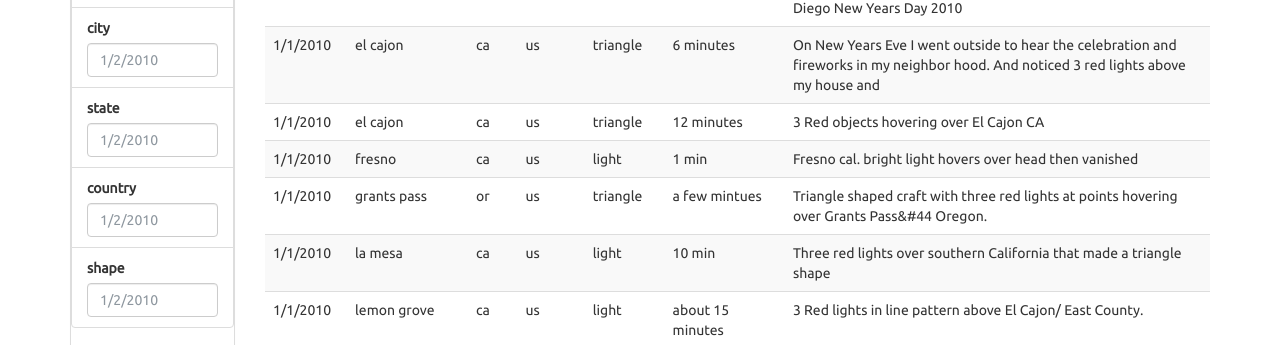
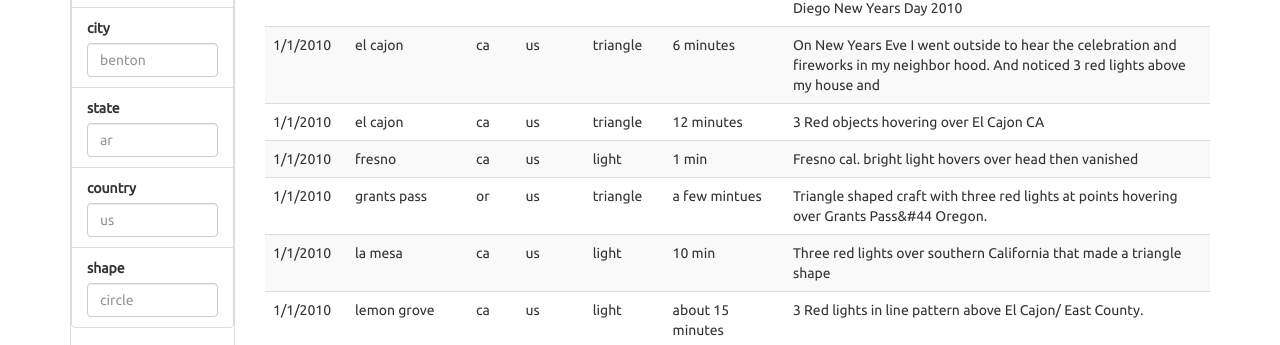
Before and after one commit to emersonmolett/javascript-challenge, a plain HTML site: page 14-Intro-To-JavaScript/UFO-level-1/index.html in a window 1280 px wide. Shown: the part 787-1132 px from the top of the page. Drawn offline with nearby package versions, Linux system fonts and the light colour scheme.

Commit message:
updated placeholders in the html file for city, state, country, and shape

```diff
--- a/14-Intro-To-JavaScript/UFO-level-1/index.html
+++ b/14-Intro-To-JavaScript/UFO-level-1/index.html
@@ -41,19 +41,19 @@
                       </li>
                       <li class="filter list-group-item">
                         <label for="date">city</label>
-                        <input class="form-control" id="city" type="text" placeholder="1/2/2010">
+                        <input class="form-control" id="city" type="text" placeholder="benton">
                       </li>
                       <li class="filter list-group-item">
                         <label for="date">state</label>
-                        <input class="form-control" id="state" type="text" placeholder="1/2/2010">
+                        <input class="form-control" id="state" type="text" placeholder="ar">
                       </li>
                       <li class="filter list-group-item">
                         <label for="date">country</label>
-                        <input class="form-control" id="country" type="text" placeholder="1/2/2010">
+                        <input class="form-control" id="country" type="text" placeholder="us">
                       </li>
                       <li class="filter list-group-item">
                         <label for="date">shape</label>
-                        <input class="form-control" id="shape" type="text" placeholder="1/2/2010">
+                        <input class="form-control" id="shape" type="text" placeholder="circle">
                       </li>
                     </ul>
                   </div>
```
